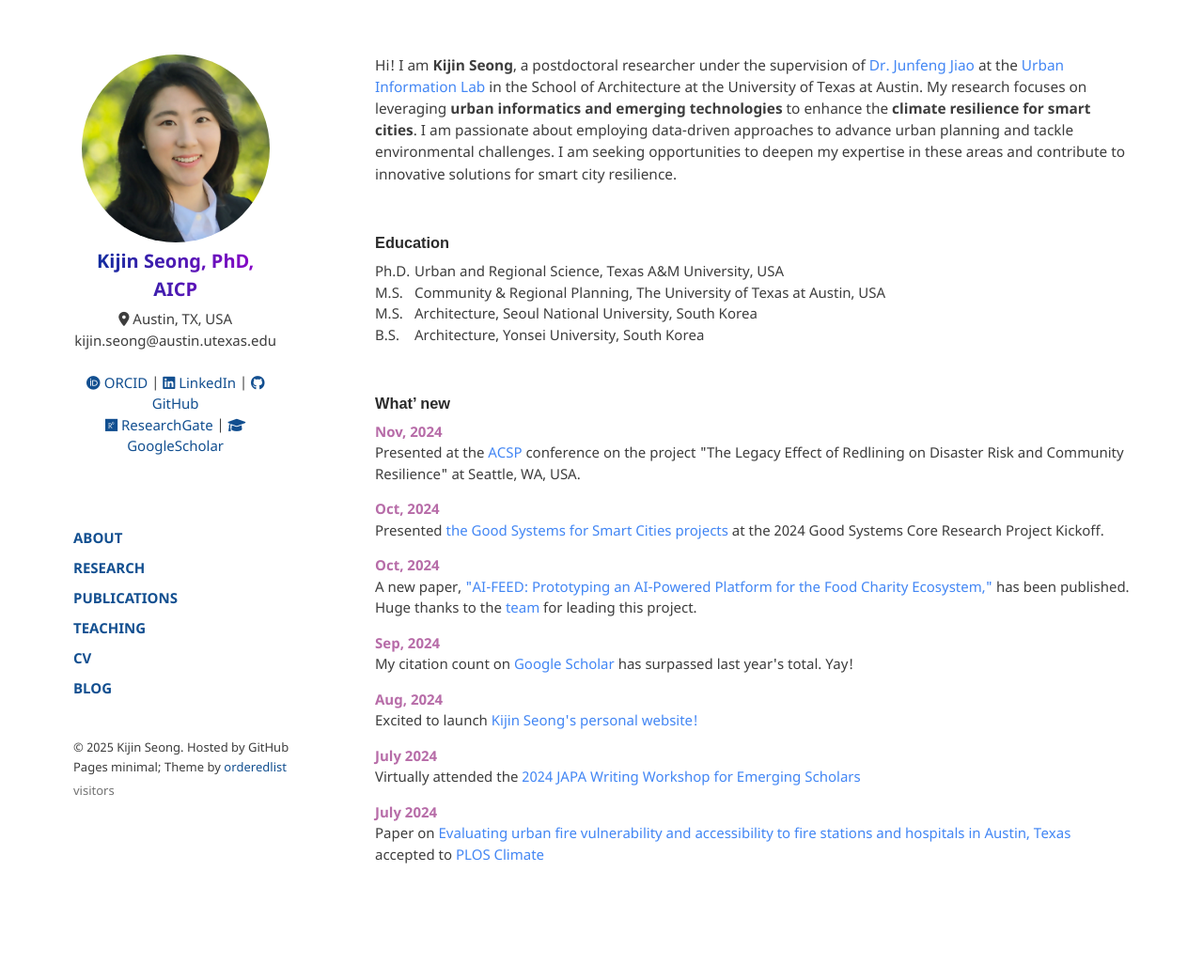
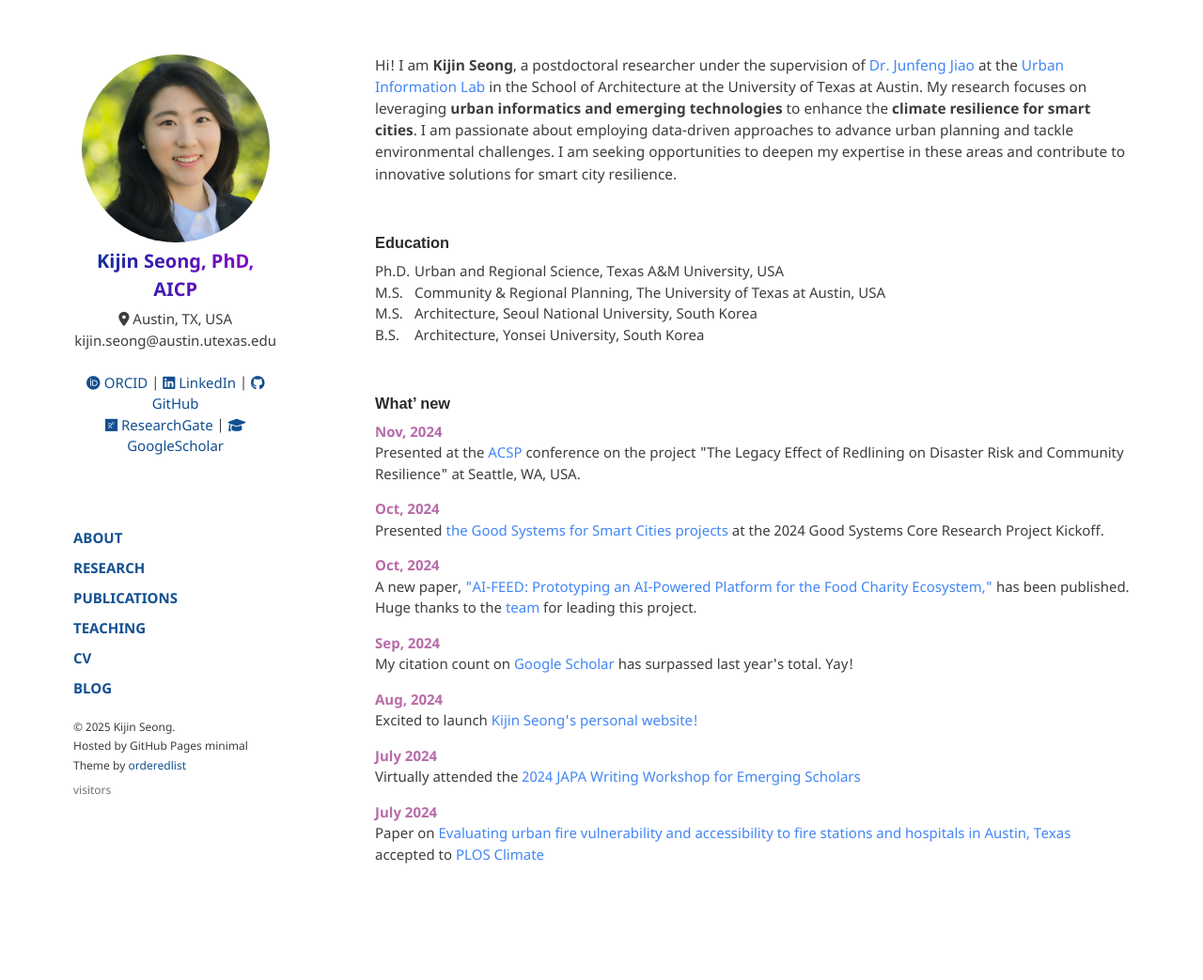
Before and after one commit to kijinseong/kijinseong.github.io, a Jekyll site: the page built from index.md, in a window 1280 px wide. Shown: the whole page at 94% size. Built offline with Jekyll 4.4.1, drawn with Linux system fonts in a browser that asks for light colours; comment, search, counter and statistics services are not loaded.

Commit message:
Footer Fonts

```diff
--- a/_layouts/default.html
+++ b/_layouts/default.html
@@ -130,9 +130,15 @@
         <p>This project is maintained by <a href="{{ site.github.owner_url }}">{{ site.github.owner_name }}</a></p>
         {% endif %}
 
-        <p class="footer-text" style="font-size: 13px; margin-bottom: 5px;">© 2025 Kijin Seong. Hosted by GitHub Pages minimal; Theme by <a href="https://github.com/orderedlist" style="color: #124F90;">orderedlist</a>
+        <p class="footer-text" style="font-size: inherit; margin-bottom: 3px;">© 2025 Kijin Seong.</p>
+        <p class="footer-text" style="font-size: inherit; margin-bottom: 3px;">
+          Hosted by GitHub Pages minimal
         </p>
-        <div class="footer-text" style="font-size: 13px;">
+        <p class="footer-text" style="font-size: inherit; margin-bottom: 7px;">
+          Theme by <a href="https://github.com/orderedlist" style="color: #124F90;">orderedlist</a>
+        </p>
+
+        <div class="footer-text" style="font-size: inherit;">
             <script async src="//busuanzi.ibruce.info/busuanzi/2.3/busuanzi.pure.mini.js"></script>
           <span id="busuanzi_container_site_pv"><span id="busuanzi_value_site_pv"></span> visitors</span>
         </div>
```
